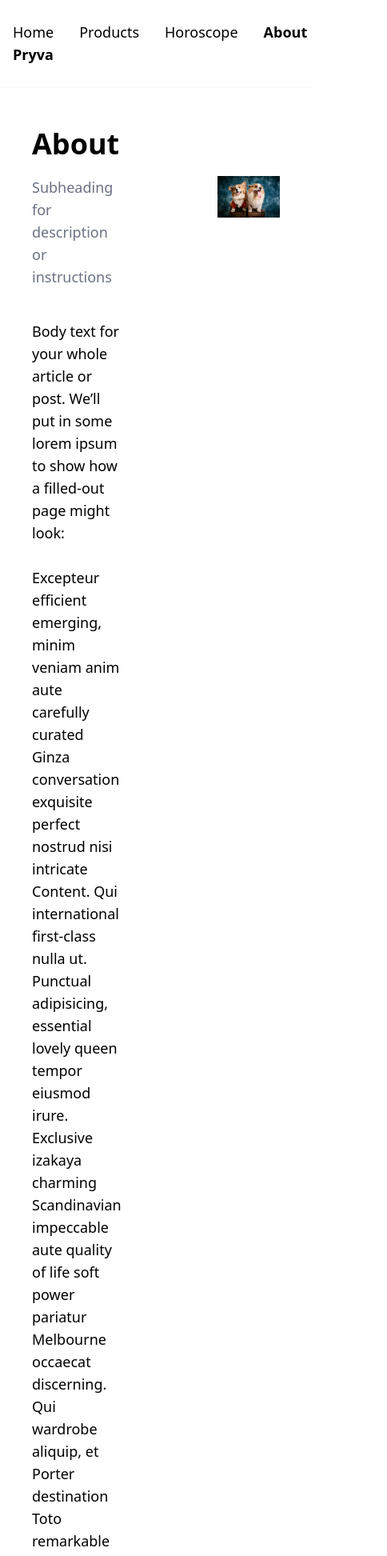
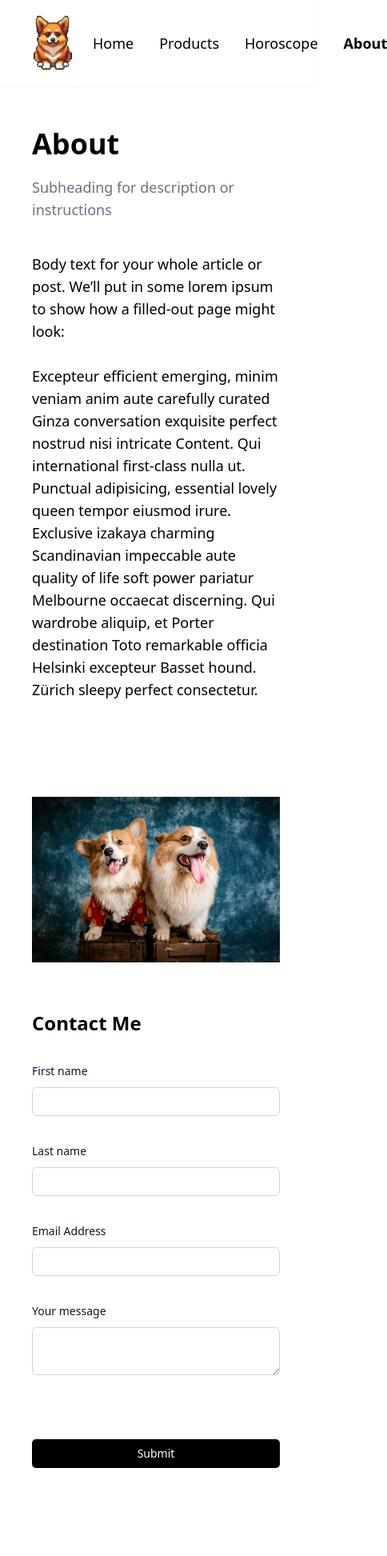
Before and after one commit to chuahweijie-01/pryva-web-frontend, a React (Vite) app: page /about in a window 390 px wide. Shown: the top 1945 px of the page at 80% size, 484 px wide, since content can reach past the window. Built offline with nearby package versions, Linux system fonts and the light colour scheme.

Commit message:
chore: add responsive alignment

```diff
--- a/index.html
+++ b/index.html
@@ -1,13 +1,17 @@
 <!doctype html>
 <html lang="en">
+
 <head>
   <meta charset="UTF-8" />
+  <meta name="viewport" content="width=device-width, initial-scale=1.0" />
   <link rel="icon" href="/public/favicon.ico" />
   <meta name="viewport" content="width=device-width, initial-scale=1.0" />
   <title>Pryva</title>
 </head>
+
 <body>
   <div id="root"></div>
   <script type="module" src="/src/main.tsx"></script>
 </body>
+
 </html>
--- a/src/components/Navbar.tsx
+++ b/src/components/Navbar.tsx
@@ -11,13 +11,13 @@ const Navbar = () => {
             <nav className="bg-white shadow-xs pl-4 pr-8 py-1">
                 <div className="flex justify-between items-center">
                     <div>
-                        <img src={logo} alt="pyrva" className="w-25 h-25"></img>
+                        <img src={logo} alt="pyrva" className=" min-w-25 w-25 min-h-25 h-25"></img>
                     </div>
                     <div className="space-x-8 text-lg">
                         <NavLink to="/home" className={({ isActive }) => linkActivation(isActive)}>Home</NavLink>
                         <NavLink to="/products" className={({ isActive }) => linkActivation(isActive)}>Products</NavLink>
                         <NavLink to="/horoscope" className={({ isActive }) => linkActivation(isActive)}>Horoscope</NavLink>
-                        <NavLink to="/about" className={({ isActive }) => linkActivation(isActive)}>About Pryva</NavLink>
+                        <NavLink to="/about" className={({ isActive }) => linkActivation(isActive)}>About</NavLink>
                     </div>
                 </div>
             </nav>
--- a/src/features/about/About.tsx
+++ b/src/features/about/About.tsx
@@ -18,17 +18,20 @@ const About = () => {
   return (
     <div className='p-10'>
       <h1 className='text-4xl font-bold pt-3 pb-5'>About</h1>
-      <div className="flex gap-30">
+      <div className='flex flex-col sm:flex-row gap-30 pb-15 '>
         <div className="flex-1">
-          <div className='pb-25'>
+          <div>
             <p className='text-lg text-gray-500 pb-3'>{about.subtitle}</p>
             <p className='text-lg whitespace-pre-line'>{about.content}</p>
           </div>
-          <Contact />
         </div>
         <div className='flex-1'>
           <img src={corgi} alt='corgi' />
         </div>
+      </div>
+      <div className='flex'>
+        <div className="flex-1"><Contact /></div>
+        <div className="flex-none md:flex-1"></div>
       </div>
     </div>
   )
--- a/src/features/home/Article.tsx
+++ b/src/features/home/Article.tsx
@@ -2,13 +2,13 @@ const Article = (props: any) => {
 
     const articles = props.articles.articles;
     const renderArticleItems = articles.map((item: any) => (
-        <div key={item.id} className="flex-1/3 flex-col">
+        <div key={item.id} className='pb-5 sm:pb-15'>
             <div>
-            <div className="pb-5">
-                <img src={item.img} alt={item.alt} className="w-100 h-60"/>
-            </div>
-            <div className="font-bold text-xl pb-2">{item.title}</div>
-            <div className="text-gray-500">{item.author}</div>
+                <div className="pb-5">
+                    <img src={item.img} alt={item.alt} className="w-100 h-60" />
+                </div>
+                <div className="font-bold text-xl pb-2">{item.title}</div>
+                <div className="text-gray-500">{item.author}</div>
             </div>
         </div>
     ))
@@ -18,7 +18,7 @@ const Article = (props: any) => {
             <div className='pb-10'>
                 <h1 className='text-3xl font-bold'>Related articles or posts</h1>
             </div>
-            <div className="flex pb-10 gap-20 justify-center">
+            <div className="grid grid-cols-1 sm:grid-cols-3 gap-10">
                 {renderArticleItems}
             </div>
         </div>
--- a/src/features/home/Featured.tsx
+++ b/src/features/home/Featured.tsx
@@ -2,7 +2,7 @@ const Featured = (props: any) => {
 
     const featured = props.featured.featured;
     const renderFeaturedItems = featured.map((item: any) => (
-        <div key={item.id}>
+        <div key={item.id} className="flex justify-center">
             <img src={item.img} alt={item.alt} className="h-70 w-70" />
         </div>
     ))
@@ -12,7 +12,7 @@ const Featured = (props: any) => {
             <div className='flex justify-center pb-10'>
                 <h1 className='text-3xl font-bold'>Featured Products</h1>
             </div>
-            <div className="flex pb-10 gap-20 justify-center">
+            <div className="flex flex-col sm:flex-row pb-10 gap-5 sm:gap-20 justify-center">
                 {renderFeaturedItems}
             </div>
             <div>
--- a/src/features/horoscope/Product.tsx
+++ b/src/features/horoscope/Product.tsx
@@ -1,7 +1,7 @@
 const Product = (props: any) => {
     const products = props.products;
     const renderProductsItems = products.map((item: any) => (
-        <div key={item.id} className="flex-1/3 flex-col">
+        <div key={item.id} className="flex-1 sm:flex-1/3 flex-col">
             <div>
                 <div className="pb-5">
                     <img src={item.img} alt={item.alt} className="w-100 h-60"/>
@@ -18,7 +18,7 @@ const Product = (props: any) => {
             <div className='pb-10'>
                 <h1 className='text-3xl font-bold'>Related products</h1>
             </div>
-            <div className="flex pb-10 gap-20 justify-center">
+            <div className="flex flex-col sm:flex-row pb-10 gap-20 justify-center">
                 {renderProductsItems}
             </div>
         </div>
--- a/src/features/horoscope/Result.tsx
+++ b/src/features/horoscope/Result.tsx
@@ -6,7 +6,7 @@ const Result = (props: any) => {
 
     return (
         <div className='border-1 border-gray-200 rounded-md py-8 px-10'>
-            <div className="flex gap-30 py-15">
+            <div className="flex flex-col sm:flex-row gap-30 py-15">
                 <div className='flex-1 flex items-center justify-center'>
                     <img src={virgo} alt='horoscope' />
                 </div>
@@ -21,7 +21,7 @@ const Result = (props: any) => {
                 </div>
             </div>
             <div className='flex justify-end'>
-                <button className="py-2 text-sm bg-black w-50 rounded-[5px] border-none text-white cursor-pointer hover:bg-gray-800">Find out more</button>
+                <button className="py-2 text-sm bg-black w-full sm:w-50 rounded-[5px] border-none text-white cursor-pointer hover:bg-gray-800">Find out more</button>
             </div>
         </div>
     )
--- a/src/features/products/Products.tsx
+++ b/src/features/products/Products.tsx
@@ -12,7 +12,7 @@ const Products = () => {
 
   const products = productsData.products;
   const renderProductsItems = products.map((item: any) => (
-    <div key={item.id} className='pb-15'>
+    <div key={item.id} className='pb-5 sm:pb-15'>
       <div>
         <div className="pb-5">
           <img src={item.img} alt={item.alt} className="w-100 h-60" />
@@ -27,8 +27,8 @@ const Products = () => {
   return (
     <div className='p-10'>
       <h1 className='text-4xl font-bold pt-3 pb-5'>Products</h1>
-      <div className='border-1 border-gray-200 rounded-md py-15 px-30 mb-8'>
-        <div className="flex gap-10">
+      <div className='border-1 border-gray-200 rounded-md py-15 px-10 sm:px-30 mb-8'>
+        <div className="flex flex-col sm:flex-row gap-10">
           <div>
             <img src={productmain} alt="product" />
           </div>
@@ -65,7 +65,7 @@ const Products = () => {
         <div className='pb-10'>
           <h1 className='text-3xl font-bold'>Related products</h1>
         </div>
-        <div className="grid grid-cols-3">
+        <div className="grid grid-cols-1 sm:grid-cols-3 gap-10">
           {renderProductsItems}
         </div>
       </div>
```
Lines whose indentation alone changed are shown as unchanged.
